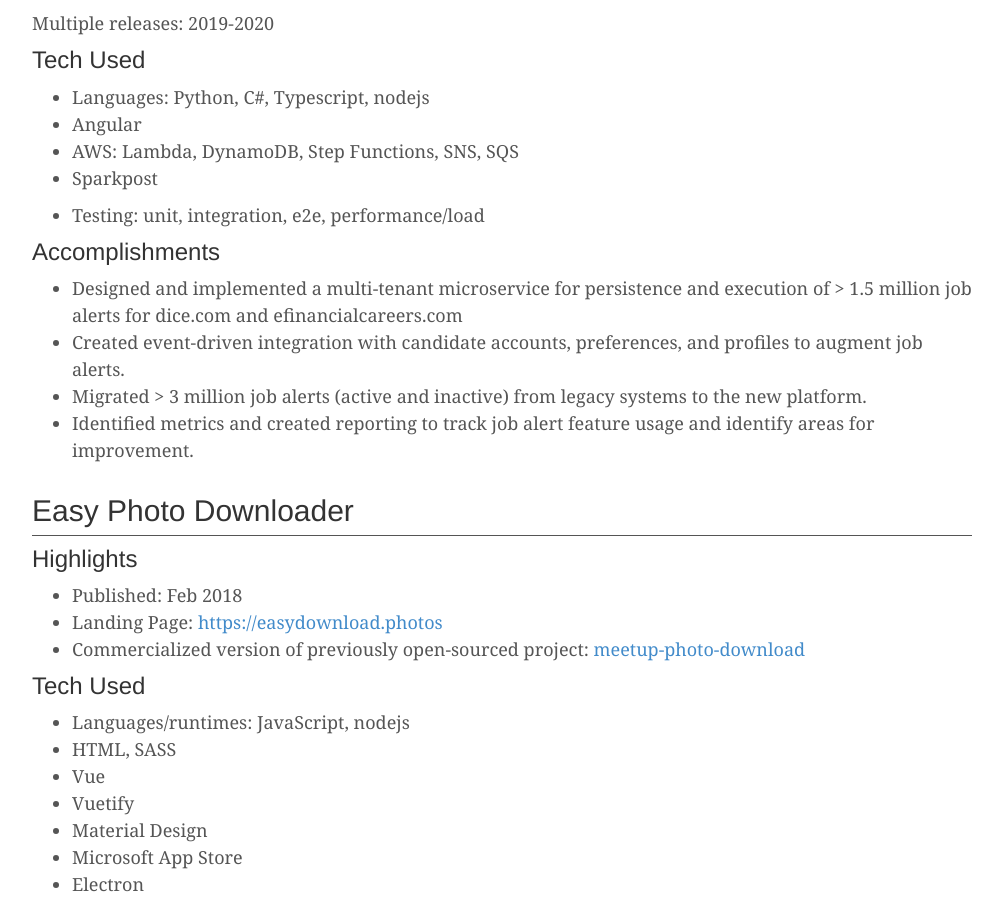
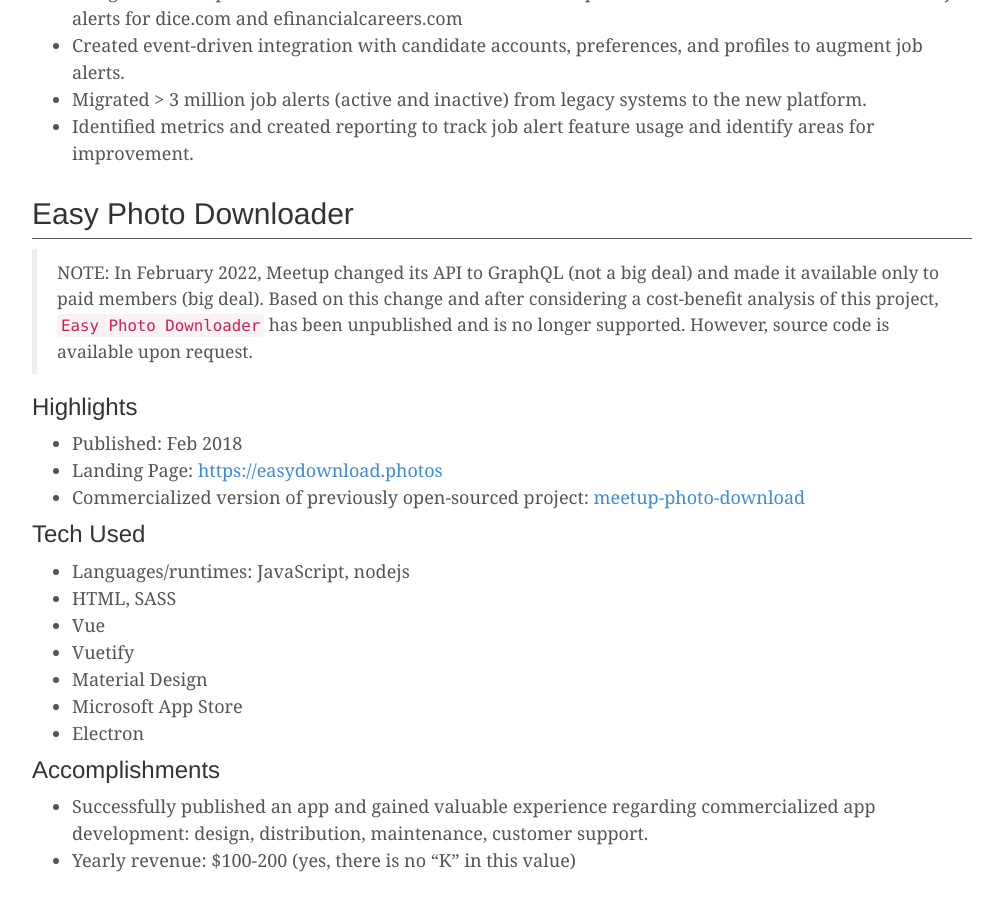
Before and after one commit to krcourville/krcourville.github.io, a Jekyll site: the page built from _posts/2021-08-11-portfolio.markdown, in a window 1280 px wide and 900 px high, scrolled down 3254 px. Shown: the whole window, without its empty margins (138-1140 px from the left). Built offline with Jekyll 4.4.1, drawn with Linux system fonts in a browser that asks for light colours; nearby versions of some CDN libraries; comment, search, counter and statistics services are not loaded; some of the changed text lies outside the part shown.

Commit message:
note: easy photo downloader is unpublished

```diff
--- a/_posts/2021-08-11-portfolio.markdown
+++ b/_posts/2021-08-11-portfolio.markdown
@@ -6,7 +6,7 @@
 ## Contents
 
 - TOC
-{:toc}
+  {:toc}
 
 ## Introduction
 
@@ -135,6 +135,8 @@
 
 ## Easy Photo Downloader
 
+> NOTE: In February 2022, Meetup changed its API to GraphQL (not a big deal) and made it available only to paid members (big deal). Based on this change and after considering a cost-benefit analysis of this project, `Easy Photo Downloader` has been unpublished and is no longer supported. However, source code is available upon request.
+
 ### Highlights
 
 - Published: Feb 2018
```
